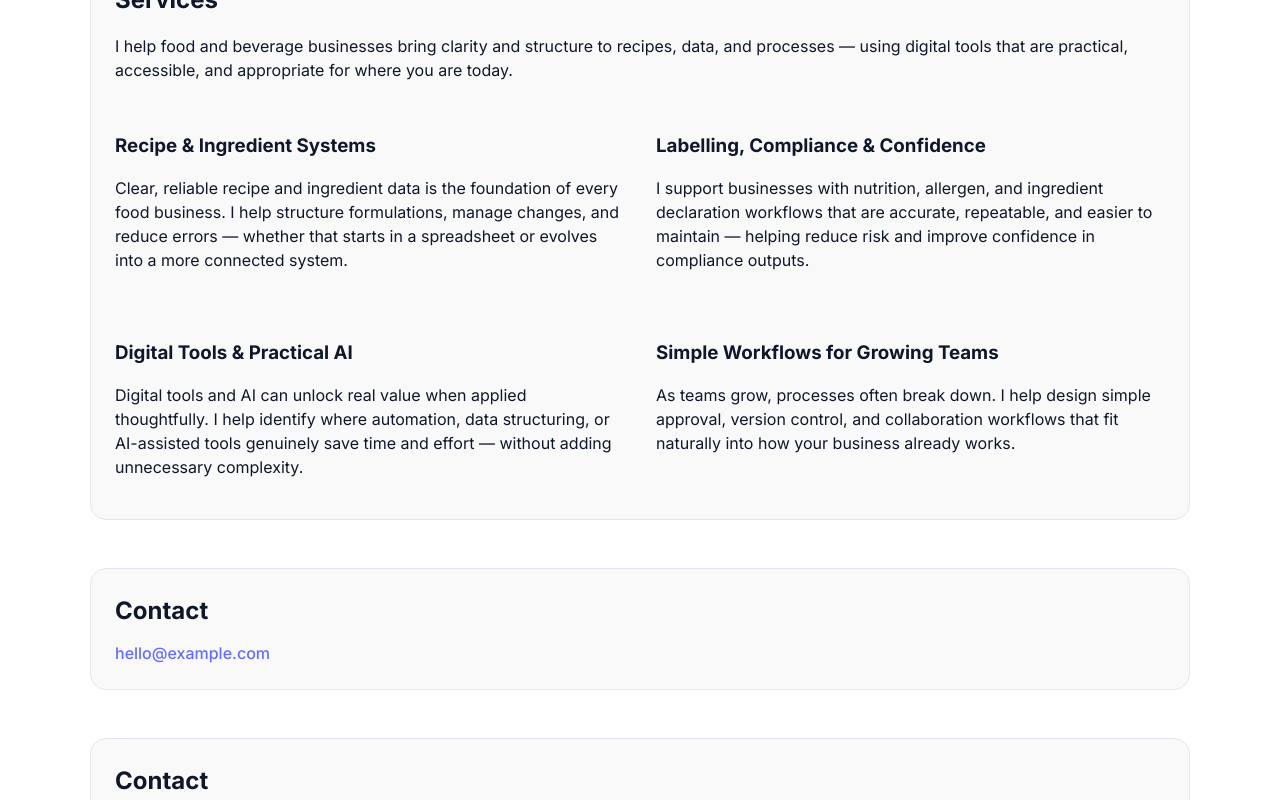
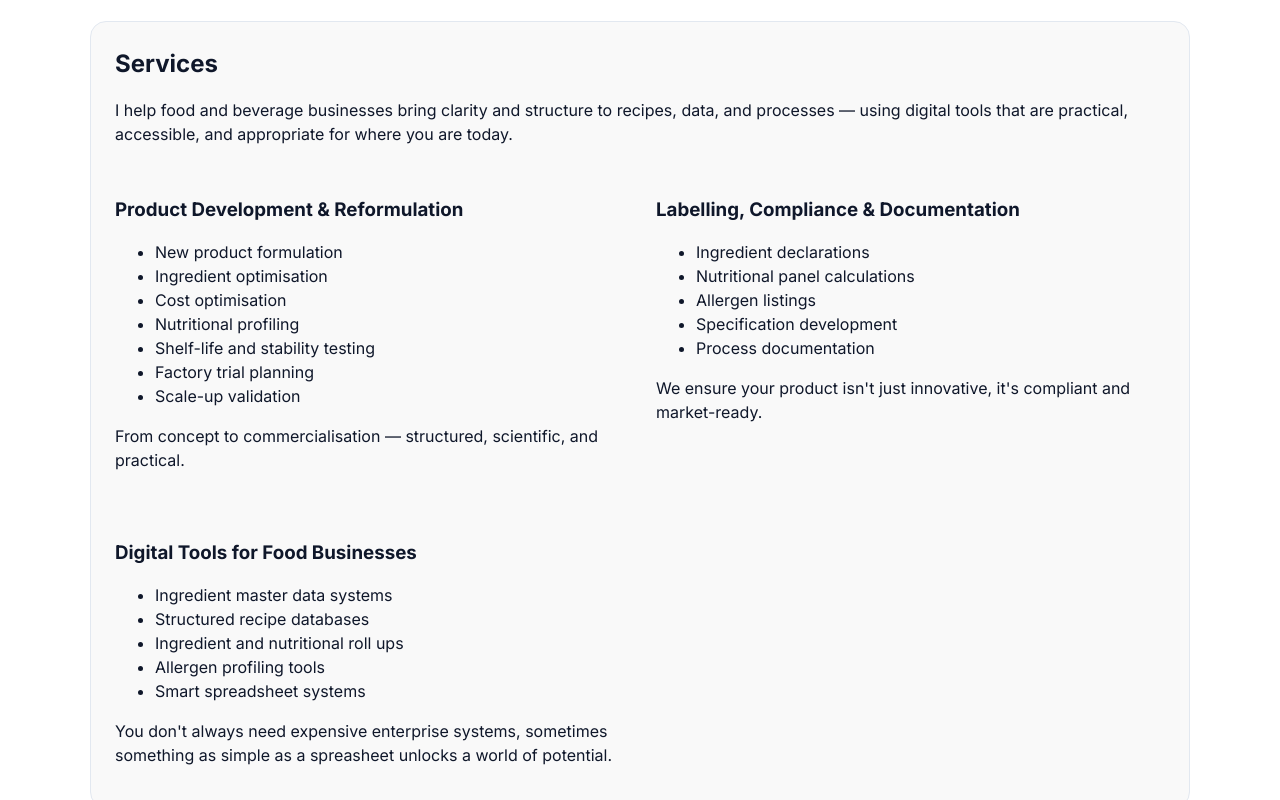
Before and after one commit to stuart2050/creative-food-labs-site, a React (Vite) app: page / in a window 1280 px wide. Shown: the part 540-1340 px from the top of the page. Built offline with nearby package versions, Linux system fonts and the light colour scheme.

Commit message:
Update to homepage

```diff
--- a/src/pages/Home.jsx
+++ b/src/pages/Home.jsx
@@ -10,7 +10,7 @@ export default function Home() {
 
       <Section id="about" title ="About">
         <p>
-          <strong>Science-Driven Food Innovation — Powered by Digital Tools</strong>
+          <strong>We Combine Science-Driven Food Innovation with Digital Tools</strong>
         </p>
         <p>
           Creative Food Labs helps small and growing food businesses develop better products,
@@ -19,6 +19,11 @@ export default function Home() {
         <p>
           From concepts to recipe formulations to labelling, process design to digital workflow tools,
           we combine real-world food manufacturing experience with modern technology to simplify complexity.
+        </p>
+        <p>
+          We're built on 15+ years of food research and manufacturing experience,
+          across product and process development,
+          and with a deep understanding of the regulatory environment.
         </p>
       </Section>
 
@@ -31,46 +36,49 @@ export default function Home() {
 
       <div className="services-grid">
       <div>
-          <h3>Recipe & Ingredient Systems</h3>
+          <h3>Product Development & Reformulation</h3>
+            <ul>
+              <li>New product formulation</li>
+              <li>Ingredient optimisation</li>
+              <li>Cost optimisation</li>
+              <li>Nutritional profiling</li>
+              <li>Shelf-life and stability testing</li>
+              <li>Factory trial planning</li>
+              <li>Scale-up validation</li>
+            </ul>
             <p>
-            Clear, reliable recipe and ingredient data is the foundation of every
-            food business. I help structure formulations, manage changes, and reduce
-            errors — whether that starts in a spreadsheet or evolves into a more
-            connected system.
+              <em>From concept to commercialisation — structured, scientific, and practical.</em>
             </p>
       </div>
 
       <div>
-        <h3>Labelling, Compliance & Confidence</h3>
+          <h3>Labelling, Compliance & Documentation</h3>
+            <ul>
+              <li>Ingredient declarations</li>
+              <li>Nutritional panel calculations</li>
+              <li>Allergen listings</li>
+              <li>Specification development</li>
+              <li>Process documentation</li>
+            </ul>
             <p>
-          I support businesses with nutrition, allergen, and ingredient declaration
-          workflows that are accurate, repeatable, and easier to maintain — helping
-          reduce risk and improve confidence in compliance outputs.
+              <em>We ensure your product isn't just innovative, it's compliant and market-ready.</em>
             </p>
       </div>
 
       <div>
-        <h3>Digital Tools & Practical AI</h3>
+          <h3>Digital Tools for Food Businesses</h3>
+            <ul>
+              <li>Ingredient master data systems</li>
+              <li>Structured recipe databases</li>
+              <li>Ingredient and nutritional roll ups</li>
+              <li>Allergen profiling tools</li>
+              <li>Smart spreadsheet systems</li>
+            </ul>
             <p>
-          Digital tools and AI can unlock real value when applied thoughtfully.
-          I help identify where automation, data structuring, or AI-assisted tools
-          genuinely save time and effort — without adding unnecessary complexity.
-        </p>
-      </div>
-
-      <div>
-        <h3>Simple Workflows for Growing Teams</h3>
-        <p>
-          As teams grow, processes often break down. I help design simple approval,
-          version control, and collaboration workflows that fit naturally into how
-          your business already works.
+              <em>You don't always need expensive enterprise systems, sometimes something as simple as a spreasheet unlocks a world of potential.</em>
             </p>
       </div>
     </div>
-</Section>
-
-      <Section id="contact" title="Contact">
-        <a href="mailto:hello@example.com">hello@example.com</a>
 </Section>
 
     <Section id="contact" title="Contact">
```
Lines whose indentation alone changed are shown as unchanged.
